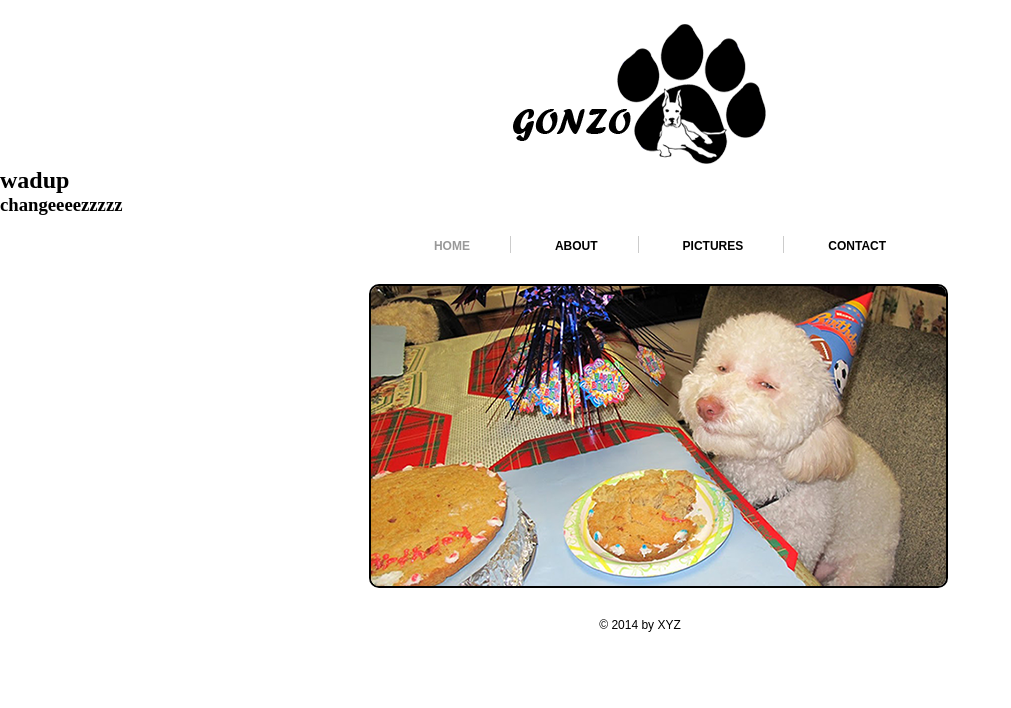
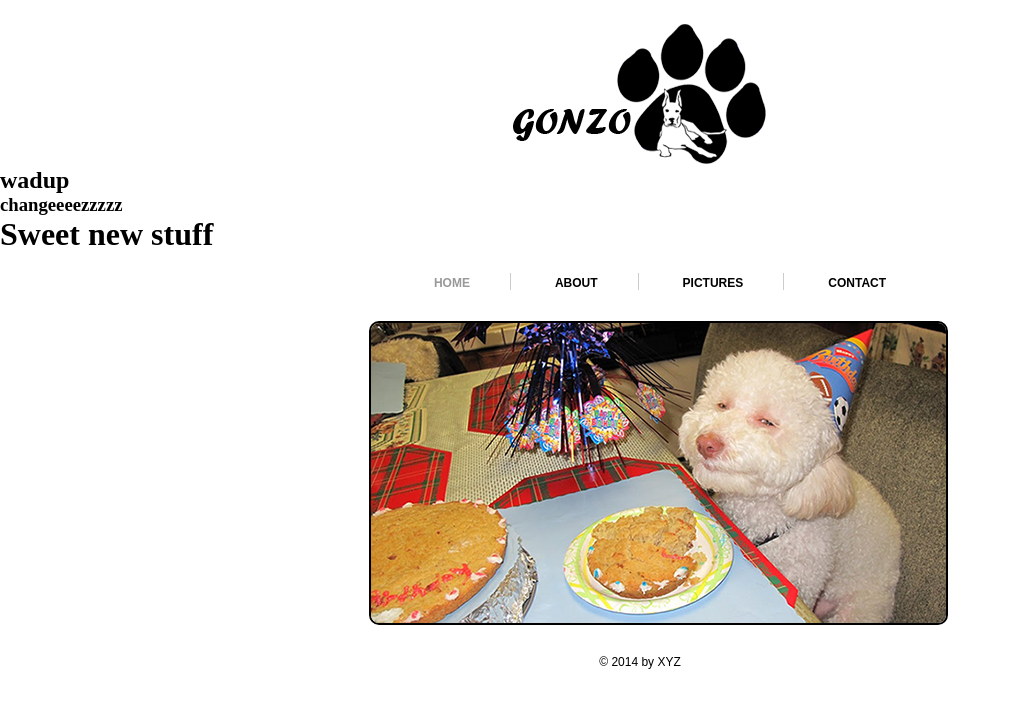
Before and after one commit to Senfeule199/tutorialz, a plain HTML site: page index.html in a window 1280 px wide. Shown: the whole page, without its empty margins (0-1011 px from the left). Drawn offline with Linux system fonts and the light colour scheme.

Commit message:
AdddedOneH1

```diff
--- a/index.html
+++ b/index.html
@@ -18,6 +18,7 @@
 			<h1><a href="#">GONZO</a></h1>
 			<h2>wadup</h2>
 			<h3>changeeeezzzzz</h3>
+			<h1>Sweet new stuff</h1>
 
 		</div>
 
```
